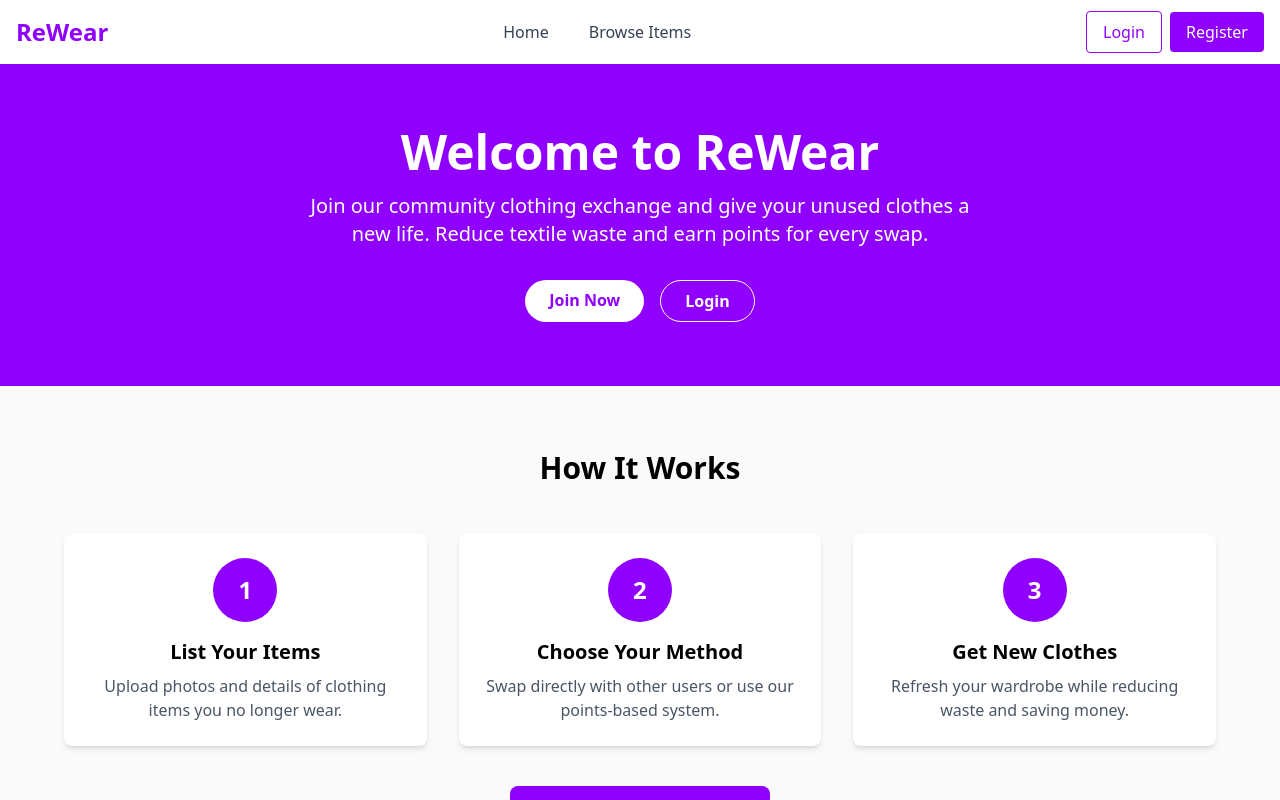
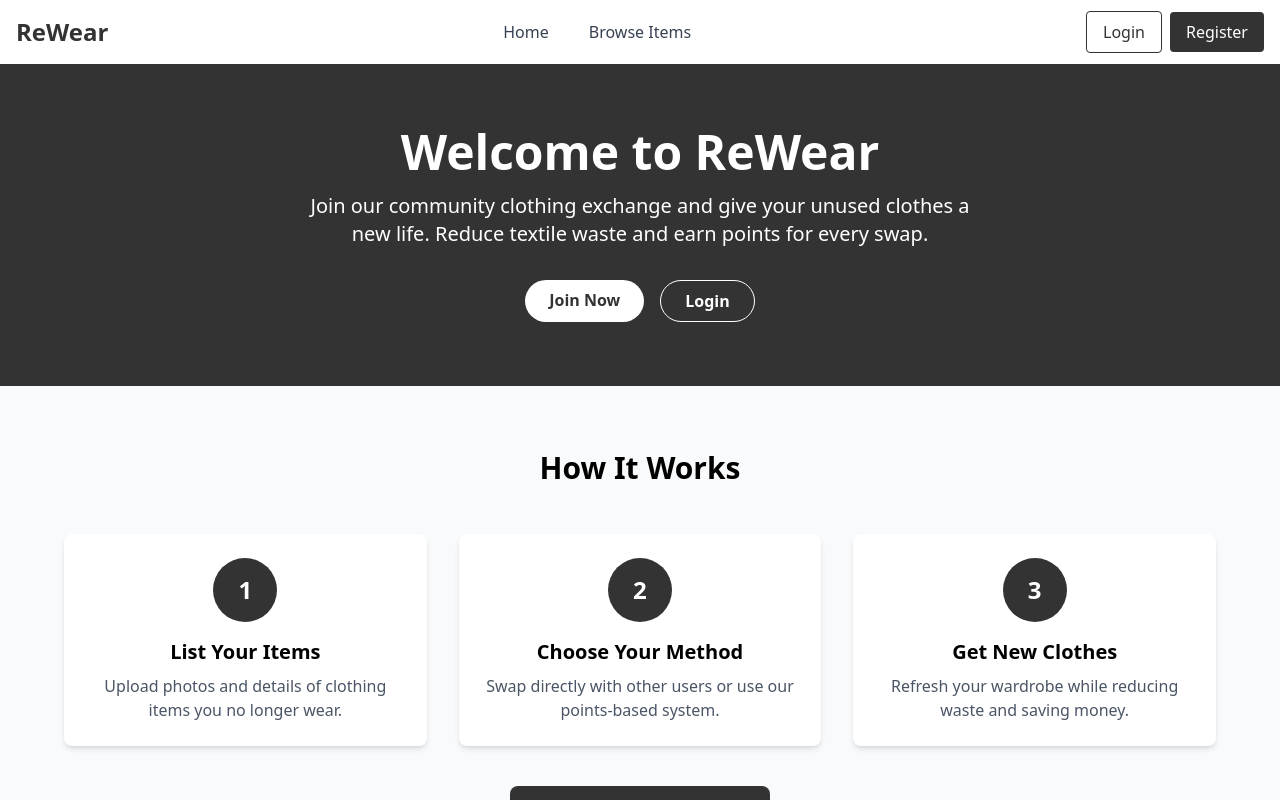
Before and after one commit to MeetD99/ReWear, a React (Vite) app in the folder client/: page / in a window 1280 px wide. Shown: the top 800 px of the page. Built offline with nearby package versions, Linux system fonts and the light colour scheme; no server answers.

Commit message:
change colour theme

```diff
--- a/client/src/index.css
+++ b/client/src/index.css
@@ -1 +1,23 @@
 @import "tailwindcss";
+
+/* === Theme color overrides === */
+.text-\[\#8f00ff\], .hover\:text-\[\#8f00ff\]:hover {
+  color: #333333 !important;
+}
+.bg-\[\#8f00ff\], .hover\:bg-\[\#8f00ff\]:hover {
+  background-color: #333333 !important;
+}
+.border-\[\#8f00ff\] {
+  border-color: #333333 !important;
+}
+/* Darker hover variant previously #6f00c4 */
+.bg-\[\#6f00c4\], .hover\:bg-\[\#6f00c4\]:hover {
+  background-color: #1a1a1a !important;
+}
+.text-\[\#6f00c4\], .hover\:text-\[\#6f00c4\]:hover {
+  color: #1a1a1a !important;
+}
+/* Secondary background */
+body {
+  background-color: #F9F9F6;
+}
```
